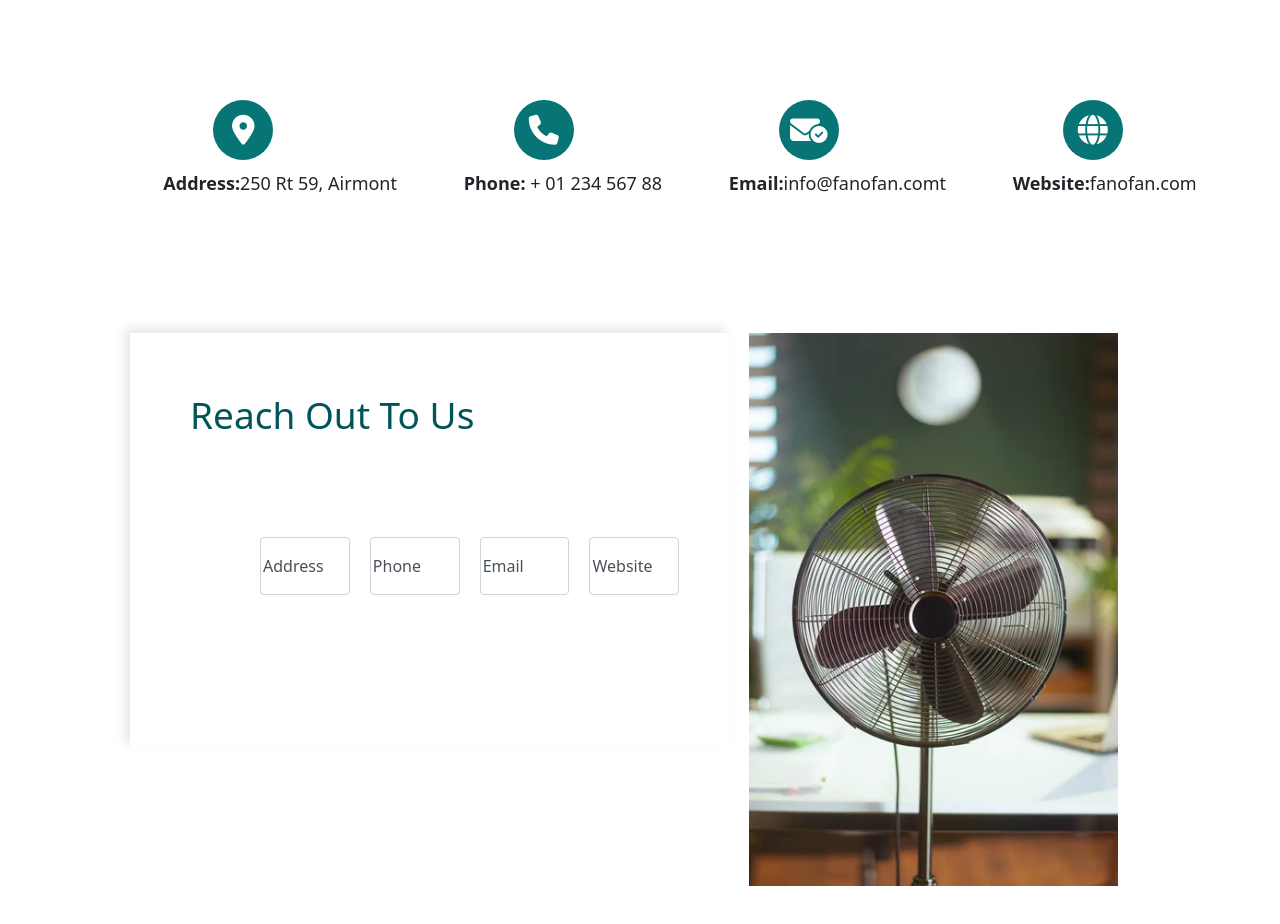
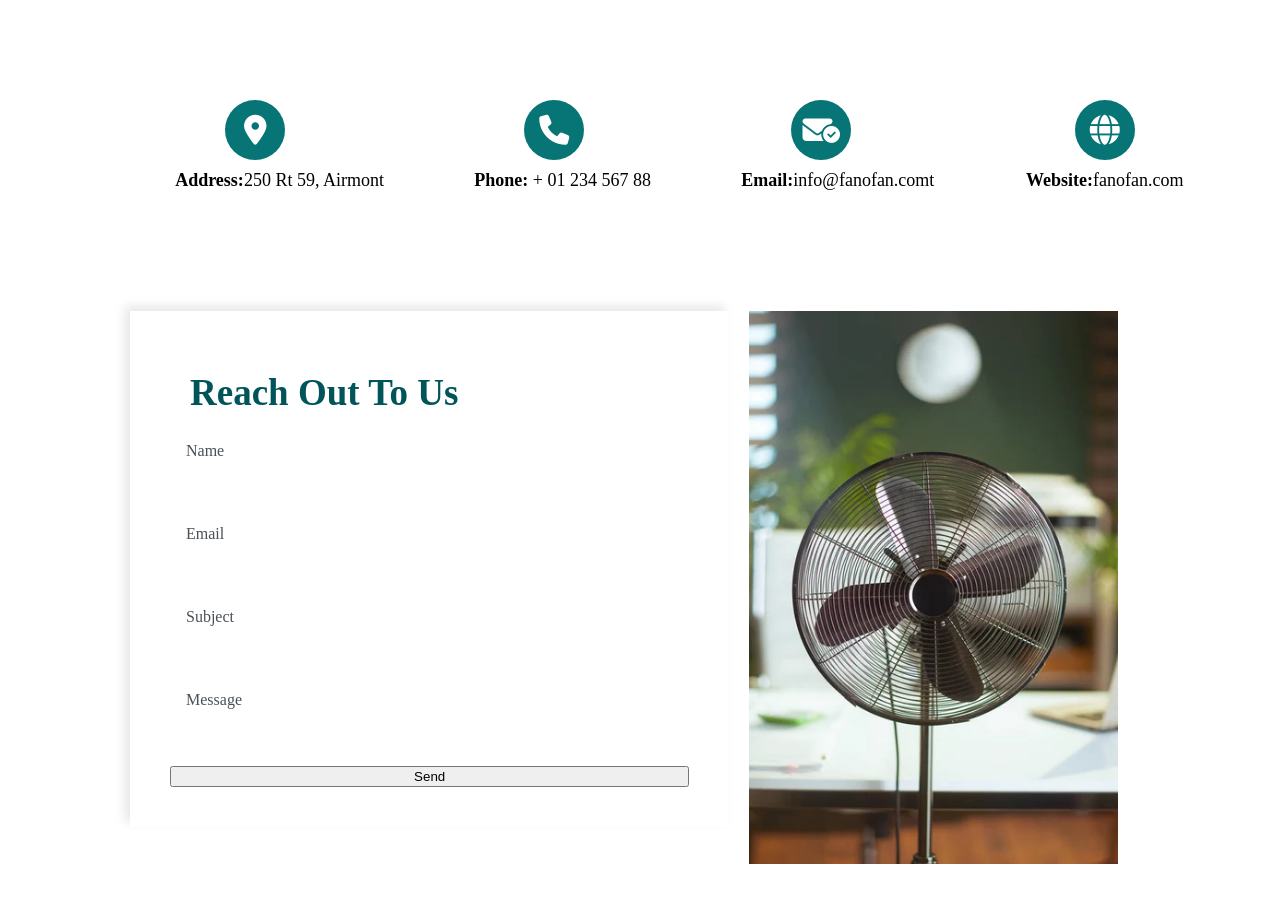
Before and after one commit to hafza-mughal/html, a plain HTML site: page index.html in a window 1280 px wide. Shown: the top 924 px of the page. Drawn offline with nearby package versions, Linux system fonts and the light colour scheme.

Commit message:
Regex Applied Successfully

```diff
--- a/index.html
+++ b/index.html
@@ -9,8 +9,8 @@
     <link rel="stylesheet" href="https://cdnjs.cloudflare.com/ajax/libs/font-awesome/6.5.1/css/all.min.css"
         integrity="sha512-DTOQO9RWCH3ppGqcWaEA1BIZOC6xxalwEsw9c2QQeAIftl+Vegovlnee1c9QX4TctnWMn13TZye+giMm8e2LwA=="
         crossorigin="anonymous" referrerpolicy="no-referrer" />
-    <link href="https://cdn.jsdelivr.net/npm/bootstrap@5.3.3/dist/css/bootstrap.min.css" rel="stylesheet"
-        integrity="sha384-QWTKZyjpPEjISv5WaRU9OFeRpok6YctnYmDr5pNlyT2bRjXh0JMhjY6hW+ALEwIH" crossorigin="anonymous">
+    <!-- <link href="https://cdn.jsdelivr.net/npm/bootstrap@5.3.3/dist/css/bootstrap.min.css" rel="stylesheet"
+        integrity="sha384-QWTKZyjpPEjISv5WaRU9OFeRpok6YctnYmDr5pNlyT2bRjXh0JMhjY6hW+ALEwIH" crossorigin="anonymous"> -->
 
 
 </head>
@@ -84,28 +84,42 @@
                 <div class="column7">
                     <h1>Reach Out To Us</h1>
 
-                    <form>
-                        <div class="row5">
+                    <form class="r_form">
+
                             <div class="column6 form-floating mb-3">
-                                <input id="floatingAddress" type="text" class="form-control" placeholder=" ">
-                                <label for="floatingAddress">Address</label>
+                                <input id="r_name" type="text" class="form-control" placeholder=" ">
+                                <label for="r_name">Name</label>
+                                <p class="form_error_text" id="nameError"></p>
                             </div>
 
                             <div class="column6 form-floating mb-3">
-                                <input id="floatingPhone" type="tel" class="form-control" placeholder=" ">
-                                <label for="floatingPhone">Phone</label>
+                                <input id="r_email" type="email" class="form-control" placeholder=" ">
+                                <label for="r_email">Email</label>
+                                <p class="form_error_text" id="emailError"></p>
+                            </div>
+
+                            <div class="column6 form-floating">
+                                <input id="r_subject" type="url" class="form-control" placeholder=" ">
+                                <label for="r_subject">Subject</label>
+                                <p class="form_error_text" id="subjectError"></p>
                             </div>
 
                             <div class="column6 form-floating mb-3">
-                                <input id="floatingEmail" type="email" class="form-control" placeholder=" ">
-                                <label for="floatingEmail">Email</label>
+                                <input id="r_message" class="form-control" placeholder="" >
+                            </input>
+                                <label for="r_message">Message</label>
+                                <p class="form_error_text" id="messageError"></p>
                             </div>
+                            <button type="submit" id="r_btn">Send</button>
 
-                            <div class="column6 form-floating">
-                                <input id="floatingWebsite" type="url" class="form-control" placeholder=" ">
-                                <label for="floatingWebsite">Website</label>
-                            </div>
-                        </div>
+
+
+
+
+
+
+
+
                     </form>
                 </div>
                 <div class="column8">
@@ -155,9 +169,9 @@
 
 
     </div>
-    <script src="https://cdn.jsdelivr.net/npm/bootstrap@5.3.3/dist/js/bootstrap.bundle.min.js"
+    <!-- <script src="https://cdn.jsdelivr.net/npm/bootstrap@5.3.3/dist/js/bootstrap.bundle.min.js"
         integrity="sha384-YvpcrYf0tY3lHB60NNkmXc5s9fDVZLESaAA55NDzOxhy9GkcIdslK1eN7N6jIeHz"
-        crossorigin="anonymous"></script>
+        crossorigin="anonymous"></script> -->
 
     <script>
 
--- a/style .css
+++ b/style .css
@@ -100,7 +100,16 @@
 
 
 
+
+
 /* Floating label styles */
+
+.r_form{
+  display: flex;
+  flex-direction: column;
+  flex-wrap: wrap;
+}
+
 .form-floating {
     position: relative;
     margin-bottom: 1rem;
@@ -112,6 +121,8 @@
     padding: 1rem;
     border: 1px solid #ced4da;
     border-radius: 0.25rem;
+    outline: none;
+    border: none;
   }
 
   .form-floating label {
@@ -123,12 +134,6 @@
     color: #495057;
   }
 
-  .form-floating input:focus,
-  .form-floating textarea:focus {
-    outline: none;
-    border-color: #80bdff;
-    box-shadow: 0 0 0 0.25rem rgba(0, 123, 255, 0.25);
-  }
 
   .form-floating input:focus + label,
   .form-floating textarea:focus + label,
```
